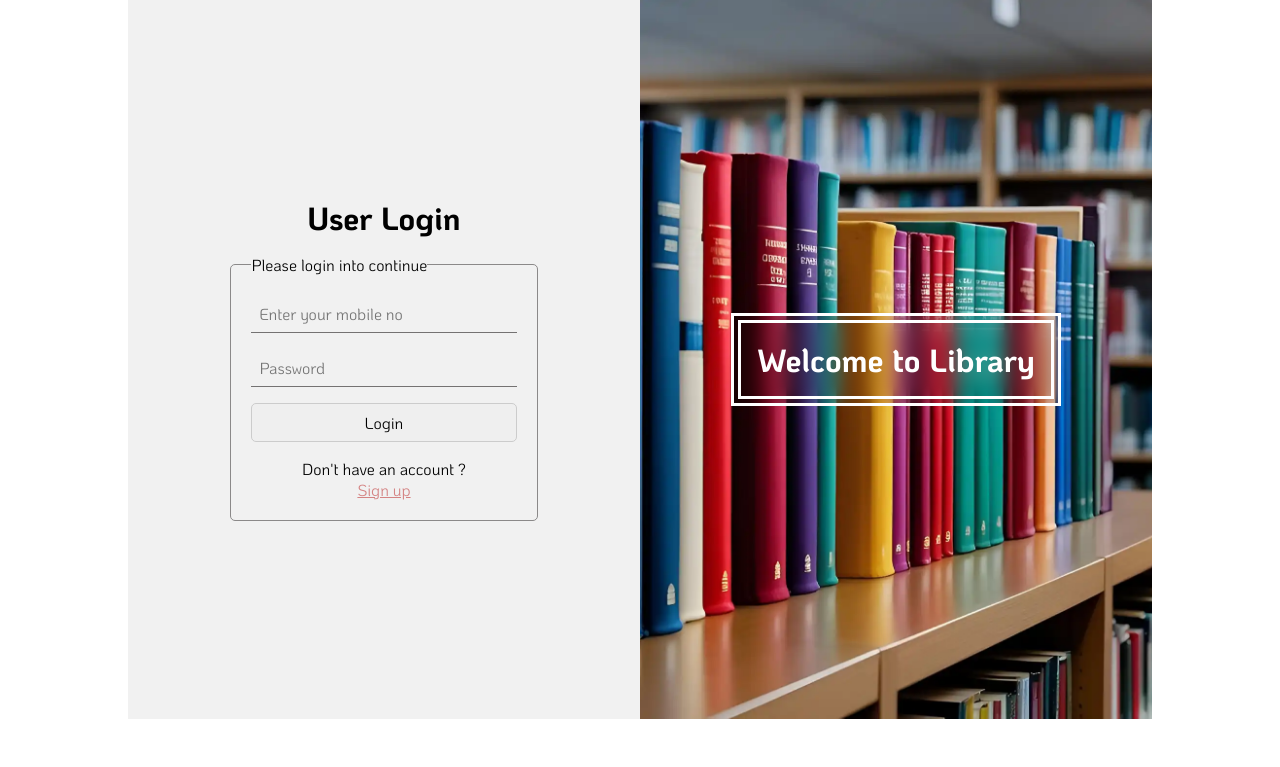
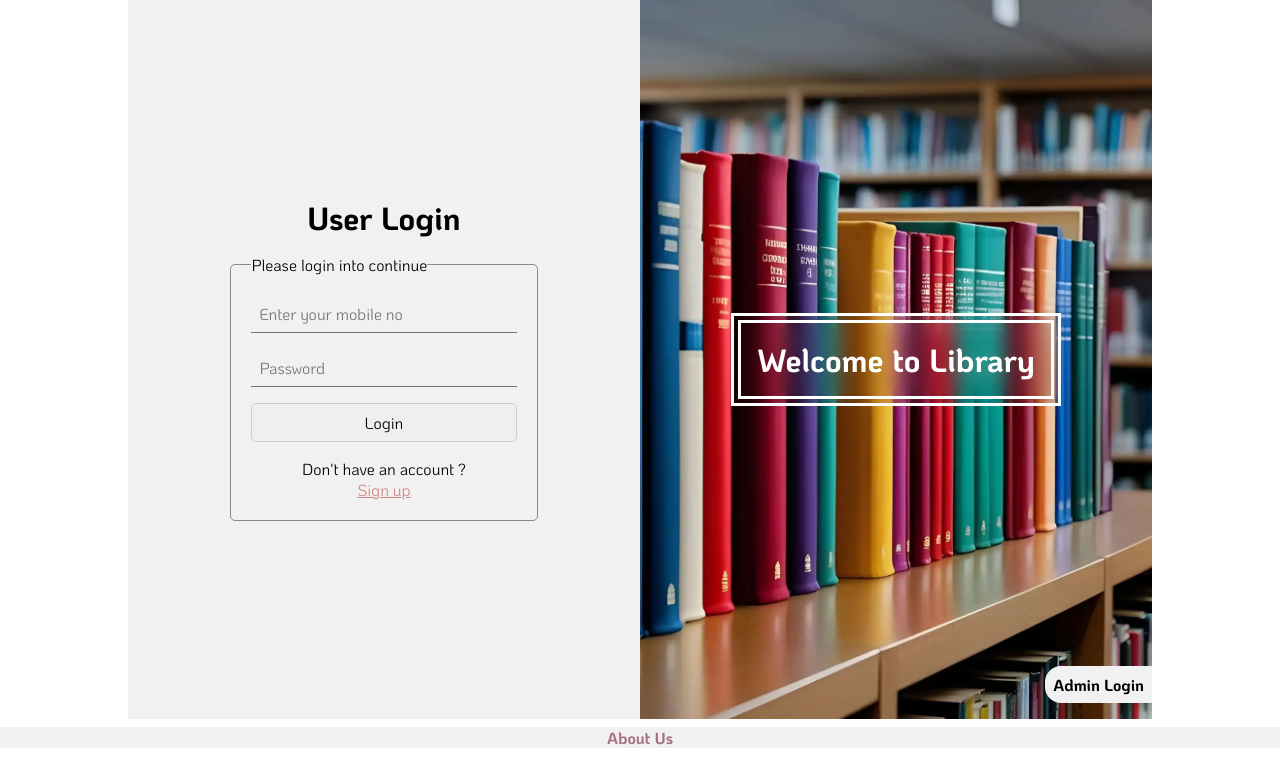
Before and after one commit to viduwaa/library-management-system, a PHP site: page / in a window 1280 px wide. Shown: the part 33-800 px from the top of the page. Run offline with PHP 8.4, Linux system fonts and the light colour scheme.

Commit message:
minor fixes

```diff
--- a/includes/components/admin-panel-head.php
+++ b/includes/components/admin-panel-head.php
@@ -21,6 +21,7 @@
     <meta name="viewport" content="width=device-width, initial-scale=1.0">
     <link rel="stylesheet" href="../../styles/styles.css">
     <link rel="stylesheet" href="../../styles/admin-panel.css">
+    <link rel="shortcut icon" href="../../assets/icons/logo.webp" type="image/x-icon">
     <title>Document</title>
 </head>
 
--- a/includes/components/user-panel-head.php
+++ b/includes/components/user-panel-head.php
@@ -8,6 +8,7 @@
     <meta name="viewport" content="width=device-width, initial-scale=1.0">
     <link rel="stylesheet" href="../../styles/styles.css">
     <link rel="stylesheet" href="../../styles/user-panel.css">
+    <link rel="shortcut icon" href="../../assets/icons/logo.webp" type="image/x-icon">
     <title>Document</title>
 </head>
 <body>
--- a/index.php
+++ b/index.php
@@ -38,6 +38,7 @@ if (isset($_POST["user-login"])) {
         <title>Welcome to Library</title>
         <link rel="stylesheet" href="./styles/styles.css">
         <link rel="stylesheet" href="./styles/user-auth.css">
+        <link rel="shortcut icon" href="./assets/icons/logo.webp" type="image/x-icon">
     </head>
 
     <body>
@@ -58,8 +59,10 @@ if (isset($_POST["user-login"])) {
 
             <div class="topic-container">
                 <h1>Welcome to Library</h1>
+                <h3><a href="./pages/admin-login.php">Admin Login</a></h3>
             </div>
         </main>
+        <footer> <a href="./pages/about.php">About Us</a></footer>
     </body>
 
 </html>
--- a/pages/admin-login.php
+++ b/pages/admin-login.php
@@ -28,6 +28,7 @@
     <title>Welcome to Library</title>
     <link rel="stylesheet" href="../styles/styles.css">
     <link rel="stylesheet" href="../styles/user-auth.css">
+    <link rel="shortcut icon" href="../assets/icons/logo.webp" type="image/x-icon">
 </head>
 <main>
     <div class="login-container">
@@ -45,5 +46,6 @@
 
     <div class="topic-container">
         <h1>Welcome to Library</h1>
+        <h3><a href="../">User Login</a></h3>
     </div>
 </main>
--- a/pages/user-signup.php
+++ b/pages/user-signup.php
@@ -37,6 +37,7 @@ if (isset($_POST["signup"])) {
     <title>Welcome to Library</title>
     <link rel="stylesheet" href="../styles/styles.css">
     <link rel="stylesheet" href="../styles/user-auth.css">
+    <link rel="shortcut icon" href="../assets/icons/logo.webp" type="image/x-icon">
 </head>
 
 <body>
--- a/pages/user/borrowed-books.php
+++ b/pages/user/borrowed-books.php
@@ -41,3 +41,7 @@ if (mysqli_num_rows($result) > 0) {
         <?php echo $html; ?>
     </div>
 </main>
+
+<script>
+    document.title = "User Borrowed Books";
+</script>
--- a/styles/styles.css
+++ b/styles/styles.css
@@ -68,3 +68,16 @@ li {
 .returned{
     opacity: 0.5;
 }
+
+footer{
+    background: #f1f1f1;
+    display: flex;
+
+    a{
+        color: var(--primary) !important;
+        width: fit-content;
+        margin: auto;
+        font-weight: 600;
+    }
+
+}
--- a/styles/user-auth.css
+++ b/styles/user-auth.css
@@ -1,7 +1,8 @@
 main{
     max-width: 80%;
     margin-inline: auto;
-    margin-block: 2rem;
+    margin-top: 2rem;
+    margin-bottom: .5rem;
     display: flex;
     justify-content: center;
     align-items: center;
@@ -76,12 +77,29 @@ main{
         display: flex;
         align-items: center;
         justify-content: center;
+        position: relative;
 
         h1{
             color: #fff;
             border:10px double #fff;
             padding: 1rem;
             backdrop-filter: blur(10px);
+        }
+
+        h3{
+            position: absolute;
+            bottom: 1rem;
+            right: 0;
+            background: #f1f1f1;
+            border-top-left-radius:1rem ;
+            border-bottom-left-radius:1rem ;
+            padding: .5rem;
+            font-size: clamp(.8rem,1.5vw,1rem);
+
+            &:hover{
+                background: #d48383;
+                color: #fff;
+            }
         }
 
     }
--- a/styles/user-panel.css
+++ b/styles/user-panel.css
@@ -176,6 +176,7 @@
   justify-content: space-between;
   gap: 1rem;
   flex: 1.2;
+  white-space: nowrap;
 }
 .book-search select {
   border-radius: 0.5rem;
--- a/styles/user-panel.scss
+++ b/styles/user-panel.scss
@@ -186,6 +186,7 @@
         justify-content: space-between;
         gap: 1rem;
         flex: 1.2;
+        white-space: nowrap;
     }
 
     select {
```
Also changed, not shown: pages/about.php (added, +11 -0 lines), pages/user/home.php (+18 -14 lines), 1 other file.
